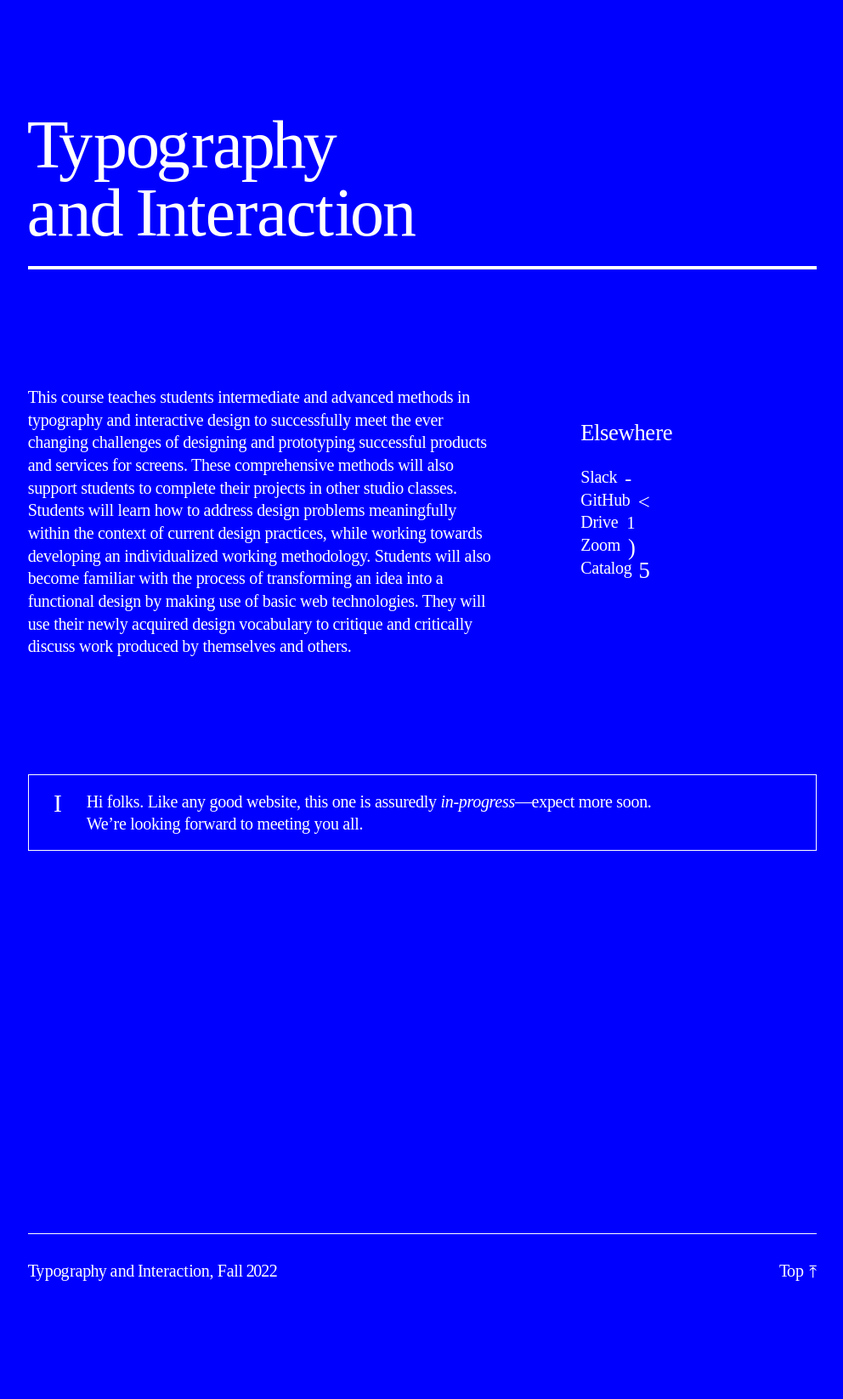
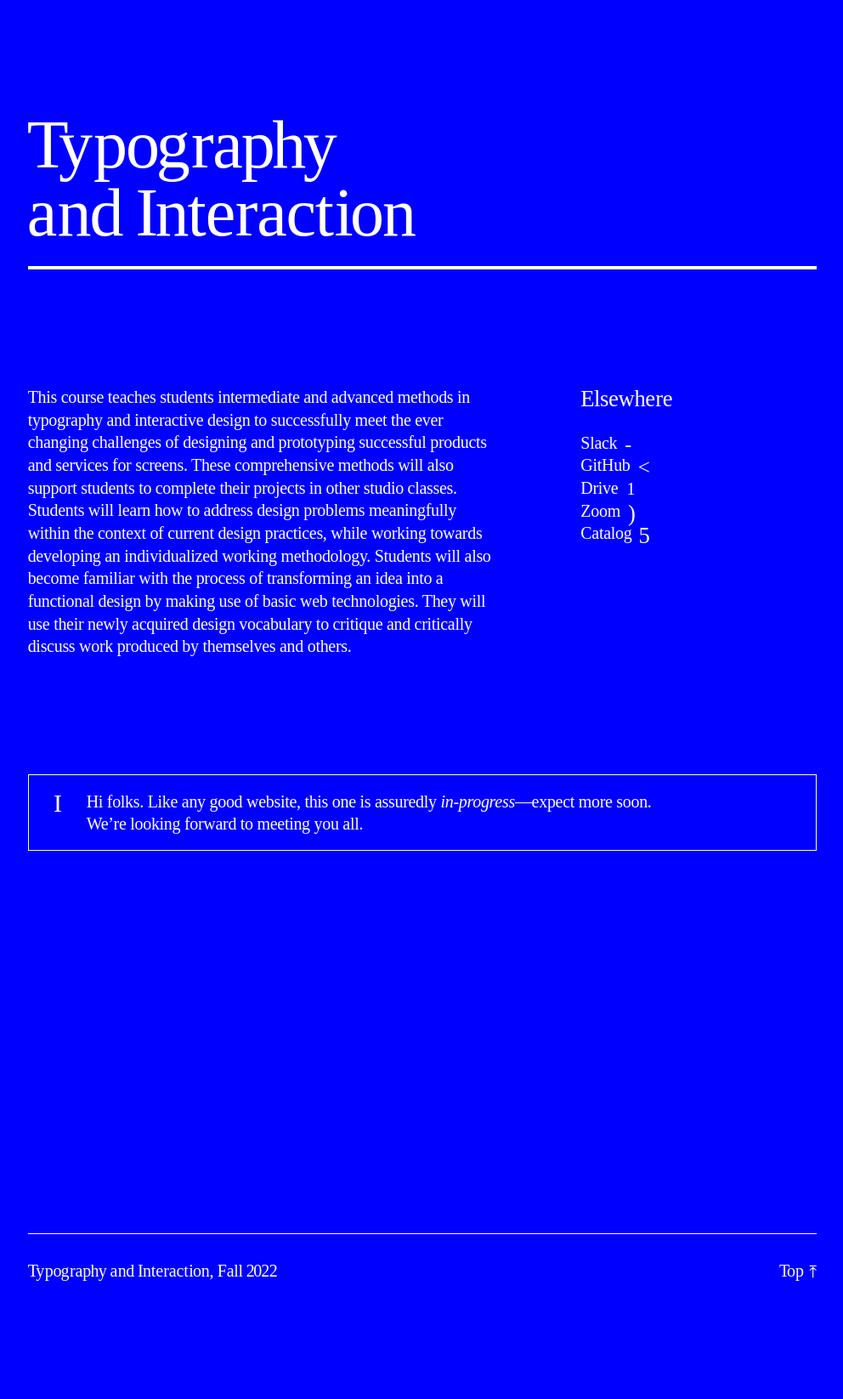
Before and after one commit to core-interaction/core-interaction.github.io, a Jekyll site: the page built from index.md, in a window 1280 px wide. Shown: the whole page at 85% size, without its empty margins (143-1135 px from the left). Built offline with Jekyll 4.4.1, drawn with Linux system fonts in a browser that asks for light colours.

Commit message:
Fix first-child-is-left spacing.

```diff
--- a/assets/styles/_markdown.scss
+++ b/assets/styles/_markdown.scss
@@ -7,9 +7,7 @@
 	// Basics.
 	h1 { display: none } // So we don’t forget.
 
-	> *:not(:first-child) {
-		margin-top: var(--margin--top, var(--typography--leading-shoulder));
-	}
+	> *:not(:first-child) { margin-top: var(--margin--top, var(--typography--leading-shoulder)) }
 
 	h2 {
 		--margin--top: calc(var(--margin--vertical) * 4);
@@ -234,7 +232,8 @@
 			grid-column:   1 / span 2;
 			padding-right: var(--margin);
 
-			+ .right { --margin--top: var(--margin--top--previous) }
+			&:first-child + .right { --margin--top: 0rem; }
+			&:not(:first-child)+ .right { --margin--top: var(--margin--top--previous) }
 		}
 
 		.right {
```
